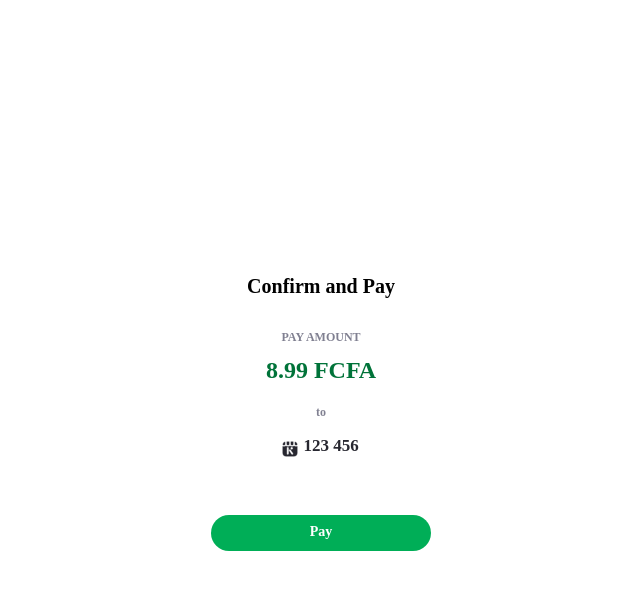
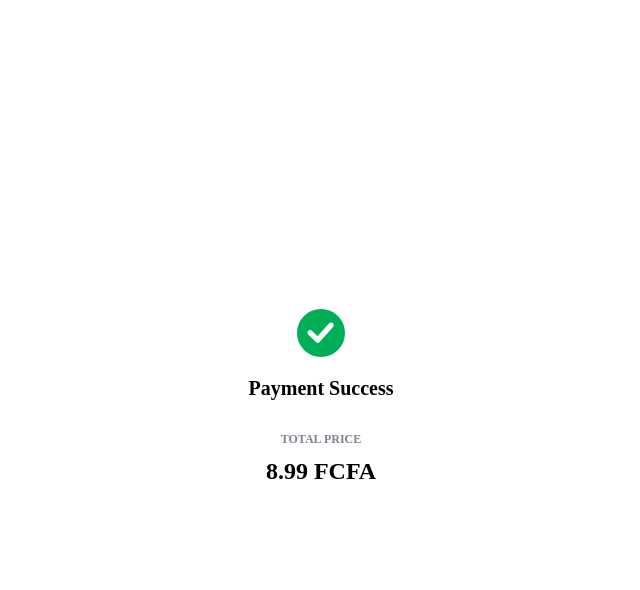
Before and after one commit to kaiostech/kpos, a React (Create React App) app: page / in a window 1280 px wide. Both pictures are taken after a click on the button "Pay". Shown: the top 590 px of the page, without its empty margins (319-959 px from the left). Built offline with nearby package versions, Linux system fonts and the light colour scheme.

Commit message:
add 2nd page

```diff
--- a/src/App.css
+++ b/src/App.css
@@ -118,3 +118,30 @@ button:active {
 .App-link {
   color: #61dafb;
 }
+
+.App-header h1.second,
+.App-header h2.second,
+.App-header img.tick {
+  display: none;
+}
+
+.App-header.second h1.main,
+.App-header.second h2.main,
+.App-header.second .PriceTo,
+.App-header.second .TillID,
+.App-header.second button {
+  display: none;
+}
+
+.App-header.second h1.second,
+.App-header.second h2.second,
+.App-header.second img.tick {
+  display: block;
+}
+.App-header.second h1.second {
+  margin: 2rem 1rem 2.2rem;
+}
+
+.App-header.second .Price{
+  color: var(--7-000000);
+}
--- a/src/App.tsx
+++ b/src/App.tsx
@@ -1,16 +1,27 @@
-import React from 'react';
+import React, { useState } from 'react';
+import tick from './ic-tick.svg';
 import './App.css';
 
 function App() {
+  const [isMain, setMain] = useState(true);
+  const toggleClass = () => {
+    setMain(!isMain);
+    console.log(isMain);
+  }
+
   return (
     <div className="App">
-      <header className="App-header">
-        <h1>Confirm and Pay</h1>
-        <h2>PAY AMOUNT</h2>
-        <span className="Price">8.99 FCFA</span>
+      {/* className={isActive ? 'your_className': null}  */}
+      <header className={isMain ? "App-header" : "App-header second"}>
+        <img src={tick} className="tick" alt="tick" />
+        <h1 className='main'>Confirm and Pay</h1>
+        <h1 className='second'>Payment Success</h1>
+        <h2 className='main'>PAY AMOUNT</h2>
+        <h2 className='second'>TOTAL PRICE</h2>
+        <span className={isMain ? "Price" : "Price second"}>8.99 FCFA</span>
         <span className="PriceTo">to</span>
         <span className="TillID">123&nbsp;456</span>
-        <button type="button"> Pay </button>
+        <button type="button" onClick={toggleClass}> Pay </button>
       </header>
     </div>
   );
```
Also changed, not shown: src/ic-tick.svg (added).
